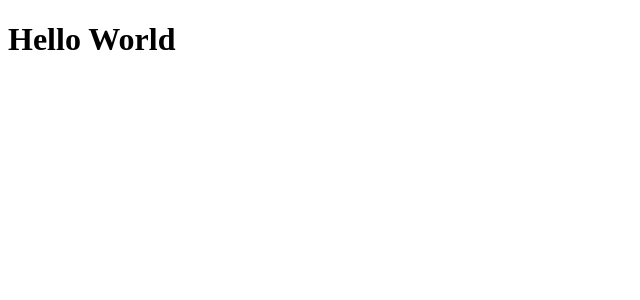
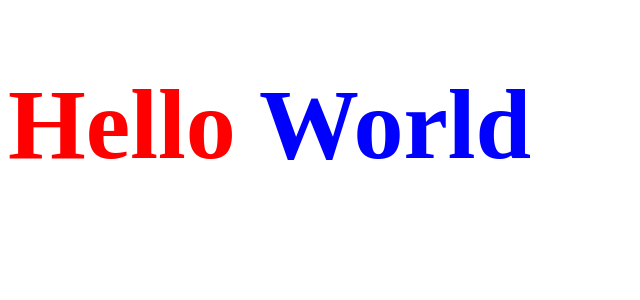
Before and after one commit to joaosoarees/ignews, a Next.js app: page / in a window 1280 px wide. Shown: the top 300 px of the page, without its empty margins (0-640 px from the left). Built offline with nearby package versions, Linux system fonts and the light colour scheme.

Commit message:
Sass + Css modules in nextjs

```diff
--- a/package.json
+++ b/package.json
@@ -10,7 +10,8 @@
   "dependencies": {
     "next": "10.2.3",
     "react": "17.0.2",
-    "react-dom": "17.0.2"
+    "react-dom": "17.0.2",
+    "sass": "^1.34.0"
   },
   "devDependencies": {
     "@types/node": "^15.6.1",
--- a/src/pages/index.tsx
+++ b/src/pages/index.tsx
@@ -1,3 +1,9 @@
+import styles from '../styles/home.module.scss';
+
 export default function Home() {
-  return <h1>Hello World</h1>;
+  return (
+    <h1 className={styles.title}>
+      Hello <span>World</span>
+    </h1>
+  );
 }
--- /dev/null
+++ b/src/styles/home.module.scss
@@ -0,0 +1,9 @@
+.title {
+  font-weight: 600;
+  font-size: 100px;
+  color: red;
+
+  span {
+    color: blue;
+  }
+}
```
Also changed, not shown: 1 other file (tests, documents, lock files or other folders).
